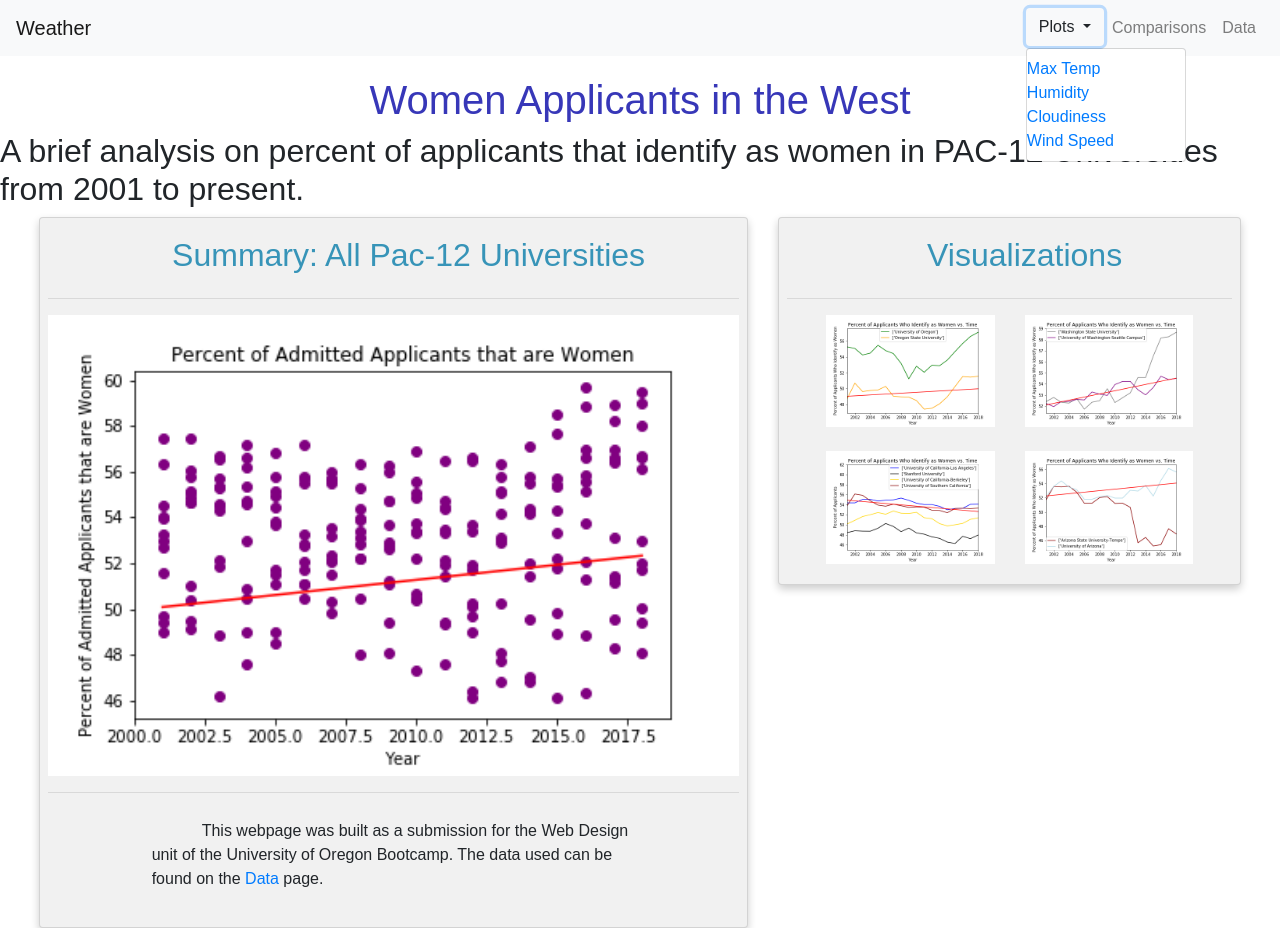
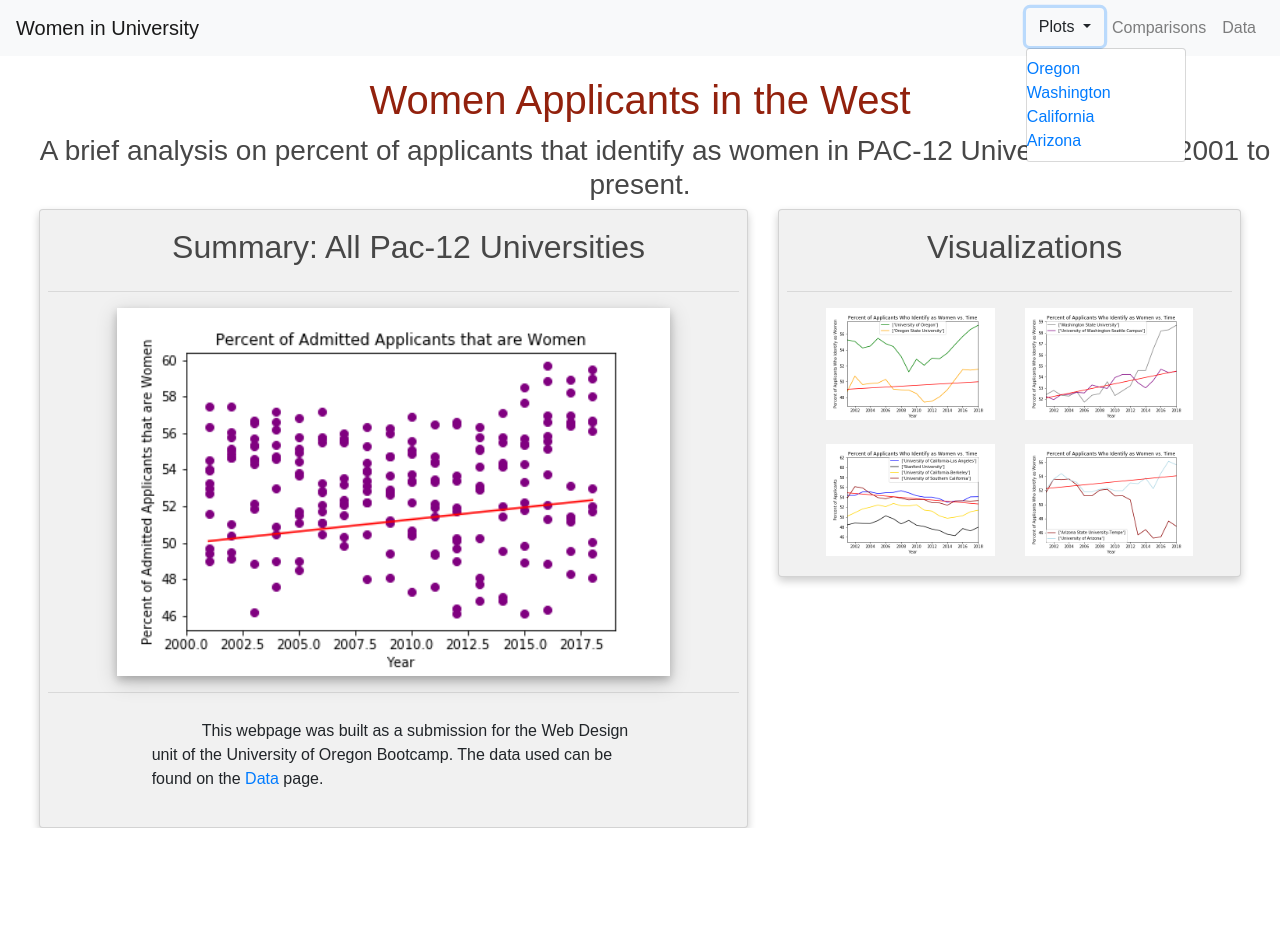
Before and after one commit to pkrosoff/Web-Design-Challenge, a plain HTML site: page index.html in a window 1280 px wide. Both pictures are taken after a click on the button "Plots". After the commit the page ends 828 px from the top, so only its background shows below. Drawn offline with nearby package versions, Linux system fonts and the light colour scheme.

Commit message:
poloroid effect to main vis

```diff
--- a/WebVisualizations/assets/style.css
+++ b/WebVisualizations/assets/style.css
@@ -1,8 +1,22 @@
 .img-fluid {
     max-width: 100%;
     height: auto}
+.polaroid {
+    width: 80%;
+    background-color: white;
+    box-shadow: 0 4px 8px 0 rgba(0, 0, 0, 0.2), 0 6px 20px 0 rgba(0, 0, 0, 0.19);
+    }
+
+    img {width: 100%;
+        margin-left: auto;
+        margin-right: auto;}
+
+    div.container {
+    text-align: center;
+    padding: 30px 20px;
+    }
 .header {
-    color: rgb(55, 55, 184);
+    color: rgb(146, 33, 13);
     text-align: center;
     margin-top: 20px;
     margin-left: auto;
@@ -11,8 +25,8 @@
     max-height: auto
 }
 .sub-header {
-    color: rgb(55, 148, 184);
-    text-align: left;
+    color: rgb(71, 71, 71);
+    text-align: center;
     text-indent: 30px;
     margin-top: 10px;
     margin-left: auto;
--- a/index.html
+++ b/index.html
@@ -12,7 +12,7 @@
 <!-- Navbar -->
 <body>
   <nav class="navbar navbar-expand-lg navbar-light bg-light">
-    <a class="navbar-brand" href="index.html">Weather</a>
+    <a class="navbar-brand" href="index.html">Women in University</a>
     <button class="navbar-toggler" type="button" data-toggle="collapse" data-target="#navbarSupportedContent" aria-controls="navbarSupportedContent" aria-expanded="false" aria-label="Toggle navigation">
       <span class="navbar-toggler-icon"></span>
     </button>
@@ -28,10 +28,10 @@
               <span class="caret"></span>
             </button>
             <ul class="dropdown-menu" aria-labelledby="dropdownMenu1">
-              <li><a href="WebVisualizations/Visualizations/Vis1.html">Max Temp</a></li>
-              <li><a href="WebVisualizations/Visualizations/Vis2.html">Humidity</a></li>
-              <li><a href="WebVisualizations/Visualizations/Vis3.html">Cloudiness</a></li>
-              <li><a href="WebVisualizations/Visualizations/Vis4.html">Wind Speed</a></li>
+              <li><a href="WebVisualizations/Visualizations/Vis1.html">Oregon</a></li>
+              <li><a href="WebVisualizations/Visualizations/Vis2.html">Washington</a></li>
+              <li><a href="WebVisualizations/Visualizations/Vis3.html">California</a></li>
+              <li><a href="WebVisualizations/Visualizations/Vis4.html">Arizona</a></li>
               <li role="separator" class="divider"></li>
             </ul>
             <li><a class="nav-link" href="WebVisualizations/Comparisons.html">Comparisons</a></li>
@@ -47,7 +47,7 @@
   </nav>
   <!-- Header -->
   <h1 class="header">Women Applicants in the West</h1>
-  <h2>A brief analysis on percent of applicants that identify as women in PAC-12 Universities from 2001 to present.</h2>
+  <h3 class="sub-header">A brief analysis on percent of applicants that identify as women in PAC-12 Universities from 2001 to present.</h3>
 
 <!-- Content -->
 <div class="column">
@@ -56,7 +56,7 @@
     <div class="card">
       <h2 class="sub-header">Summary: All Pac-12 Universities</h2>
       <hr>
-      <img src="WebVisualizations/Visualizations/all_schools.png">
+      <img class="polaroid" src="WebVisualizations/Visualizations/all_schools.png">
       <hr>
       <p class="data-paragraph">This webpage was built as a submission for the Web Design unit of the University of Oregon Bootcamp. The data used can be found on the <a href= "WebVisualizations/Data.html">Data</a> page.</p>
     </div>
```
Also changed, not shown: WebVisualizations/Visualizations/Vis1.html (+2 -2 lines), WebVisualizations/Visualizations/Vis2.html (+2 -2 lines), WebVisualizations/Visualizations/Vis3.html (+1 -1 lines), WebVisualizations/Visualizations/Vis4.html (+3 -3 lines).
